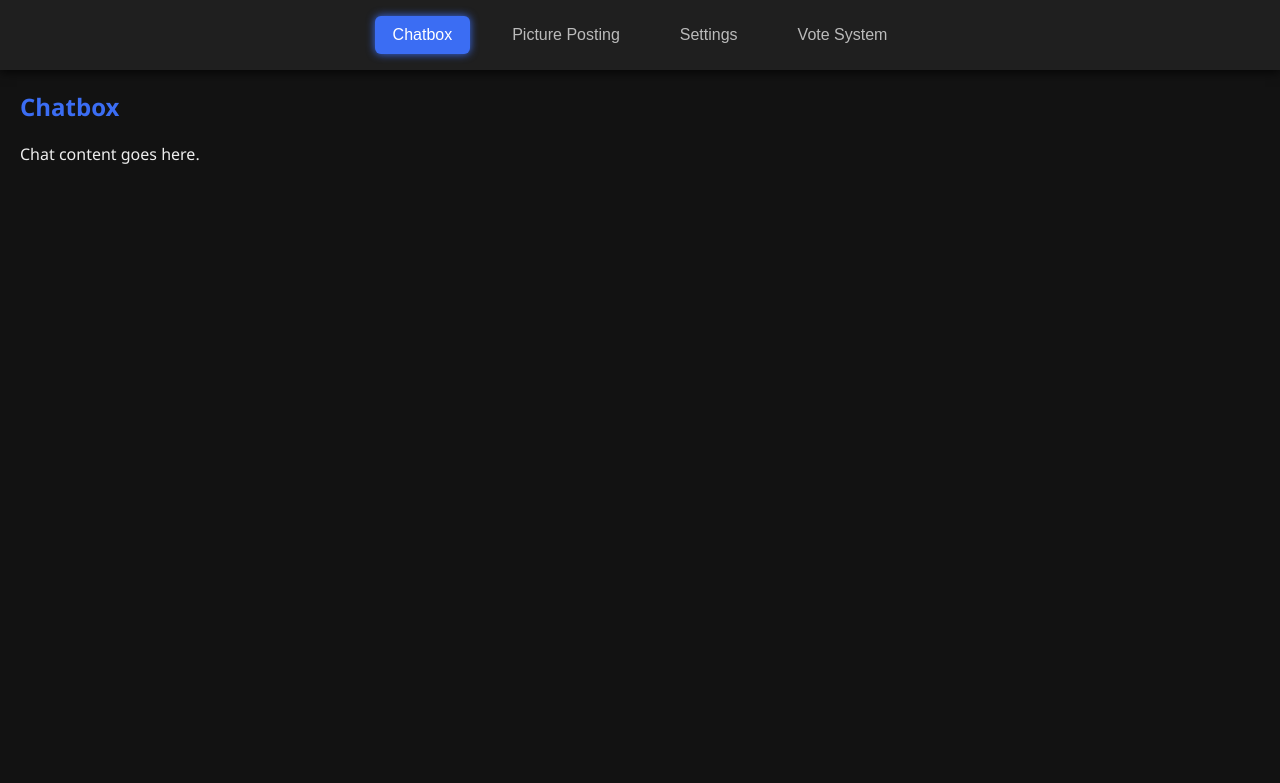
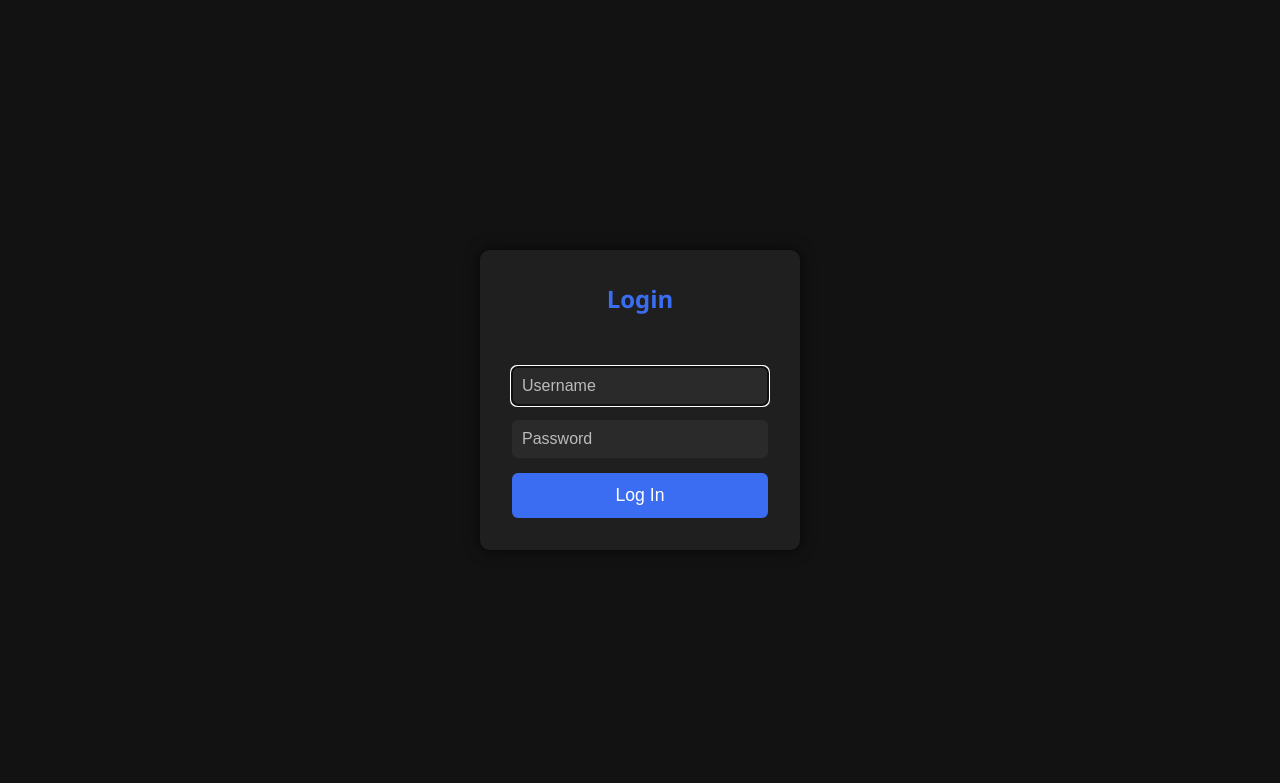
Before and after one commit to aares2ks08/T-rvabender44, a website: page public/index.html in a window 1280 px wide. Drawn offline with Linux system fonts and the light colour scheme.

Commit message:
index.html

```diff
--- a/public/index.html
+++ b/public/index.html
@@ -3,29 +3,105 @@
 <head>
   <meta charset="UTF-8" />
   <meta name="viewport" content="width=device-width, initial-scale=1" />
-  <title>Modern Dark Multi-Page App</title>
+  <title>Login + Multi-Page App</title>
   <style>
-    /* Reset */
+    /* Reset & basics */
     * {
       box-sizing: border-box;
     }
-    body {
-      margin: 0;
+    body, html {
+      margin: 0; padding: 0;
+      height: 100%;
       font-family: "Segoe UI", Tahoma, Geneva, Verdana, sans-serif;
       background-color: #121212;
       color: #eee;
       display: flex;
+      justify-content: center;
+      align-items: center;
+      min-height: 100vh;
       flex-direction: column;
-      height: 100vh;
     }
+
+    /* Login container */
+    #login {
+      width: 320px;
+      background: #1f1f1f;
+      padding: 2rem;
+      border-radius: 10px;
+      box-shadow: 0 0 15px rgba(0,0,0,0.7);
+      display: flex;
+      flex-direction: column;
+      align-items: center;
+    }
+
+    #login h2 {
+      margin: 0 0 1rem 0;
+      color: #3b6df3;
+      text-align: center;
+      width: 100%;
+    }
+
+    #error {
+      color: #f33;
+      margin-bottom: 1rem;
+      min-height: 1.3em;
+      text-align: center;
+      width: 100%;
+    }
+
+    input[type=text], input[type=password] {
+      width: 100%;
+      padding: 10px;
+      margin-bottom: 15px;
+      border: none;
+      border-radius: 6px;
+      font-size: 1rem;
+      background: #2a2a2a;
+      color: #eee;
+    }
+
+    input::placeholder {
+      color: #bbb;
+    }
+
+    button {
+      width: 100%;
+      padding: 12px;
+      background: #3b6df3;
+      border: none;
+      color: white;
+      font-size: 1.1rem;
+      border-radius: 6px;
+      cursor: pointer;
+      transition: background-color 0.3s ease;
+    }
+    button:hover {
+      background-color: #2557c7;
+    }
+
+    /* App container (hidden initially) */
+    #app {
+      display: none;
+      flex-direction: column;
+      width: 90vw;
+      max-width: 700px;
+      height: 90vh;
+      background: #1f1f1f;
+      border-radius: 10px;
+      box-shadow: 0 0 15px rgba(0,0,0,0.7);
+    }
+
+    /* Header with menu buttons */
     header {
-      background-color: #1f1f1f;
-      padding: 1rem 2rem;
       display: flex;
       justify-content: center;
       gap: 1.5rem;
-      box-shadow: 0 2px 10px rgba(0,0,0,0.8);
+      padding: 1rem 0;
+      background-color: #2a2a2a;
+      border-radius: 10px 10px 0 0;
+      box-shadow: inset 0 -2px 5px rgba(0,0,0,0.8);
     }
+
     header button {
       background: none;
       border: none;
@@ -35,41 +111,50 @@
       cursor: pointer;
       border-radius: 6px;
       transition: background-color 0.3s ease, color 0.3s ease;
+      user-select: none;
+      min-width: 100px;
     }
-    header button.active, header button:hover {
+
+    header button.active,
+    header button:hover {
       background-color: #3b6df3;
       color: #fff;
       box-shadow: 0 0 8px #3b6df3;
     }
+
+    /* Main content area */
     main {
       flex-grow: 1;
       padding: 20px;
       overflow-y: auto;
+      background: #222;
+      border-radius: 0 0 10px 10px;
+      color: #eee;
     }
+
     section {
       display: none;
       height: 100%;
     }
+
     section.active {
       display: block;
-    }
-    /* Example content style */
-    h2 {
-      margin-top: 0;
-      color: #3b6df3;
-    }
-    /* Scrollbar */
-    main::-webkit-scrollbar {
-      width: 8px;
-    }
-    main::-webkit-scrollbar-thumb {
-      background-color: #3b6df3;
-      border-radius: 4px;
     }
   </style>
 </head>
 <body>
 
+  <!-- LOGIN -->
+  <div id="login">
+    <h2>Login</h2>
+    <div id="error"></div>
+    <input type="text" id="username" placeholder="Username" autocomplete="off" />
+    <input type="password" id="password" placeholder="Password" autocomplete="off" />
+    <button id="loginBtn">Log In</button>
+  </div>
+
+  <!-- APP -->
+  <div id="app">
     <header>
       <button data-page="chat" class="active">Chatbox</button>
       <button data-page="pictures">Picture Posting</button>
@@ -80,7 +165,8 @@
     <main>
       <section id="chat" class="active">
         <h2>Chatbox</h2>
-    <p>Chat content goes here.</p>
+        <p>Welcome to the chat, <span id="displayUser"></span>!</p>
+        <!-- Chatbox content here -->
       </section>
 
       <section id="pictures">
@@ -98,22 +184,59 @@
         <p>Vote system feature goes here.</p>
       </section>
     </main>
+  </div>
 
 <script>
+  // Registered users & passwords
+  const users = {
+    'Raen': '0000',
+    'Kova': '0000'
+  };
+
+  const loginDiv = document.getElementById('login');
+  const appDiv = document.getElementById('app');
+  const errorDiv = document.getElementById('error');
+  const usernameInput = document.getElementById('username');
+  const passwordInput = document.getElementById('password');
+  const loginBtn = document.getElementById('loginBtn');
+  const displayUser = document.getElementById('displayUser');
+
+  // Focus username on load
+  usernameInput.focus();
+
+  loginBtn.addEventListener('click', () => {
+    const username = usernameInput.value.trim();
+    const password = passwordInput.value;
+
+    if (users[username] && users[username] === password) {
+      errorDiv.textContent = '';
+      loginDiv.style.display = 'none';
+      appDiv.style.display = 'flex';
+      displayUser.textContent = username;
+    } else {
+      errorDiv.textContent = 'Invalid username or password';
+    }
+  });
+
+  // Allow pressing Enter to login
+  [usernameInput, passwordInput].forEach(input => {
+    input.addEventListener('keydown', e => {
+      if (e.key === 'Enter') {
+        loginBtn.click();
+      }
+    });
+  });
+
+  // Menu navigation
   const buttons = document.querySelectorAll('header button');
   const sections = document.querySelectorAll('main section');
 
   buttons.forEach(button => {
     button.addEventListener('click', () => {
-      // Remove active class on all buttons
       buttons.forEach(btn => btn.classList.remove('active'));
-      // Hide all sections
       sections.forEach(sec => sec.classList.remove('active'));
-
-      // Activate clicked button and its section
       button.classList.add('active');
-      const page = button.getAttribute('data-page');
-      document.getElementById(page).classList.add('active');
+      document.getElementById(button.dataset.page).classList.add('active');
     });
   });
 </script>
```
Lines whose indentation alone changed are shown as unchanged.
